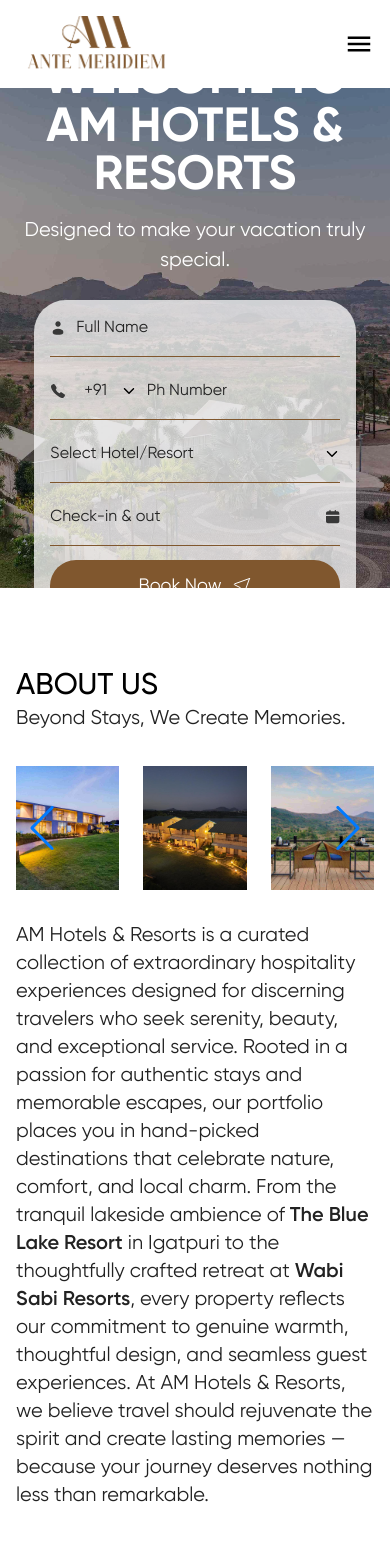
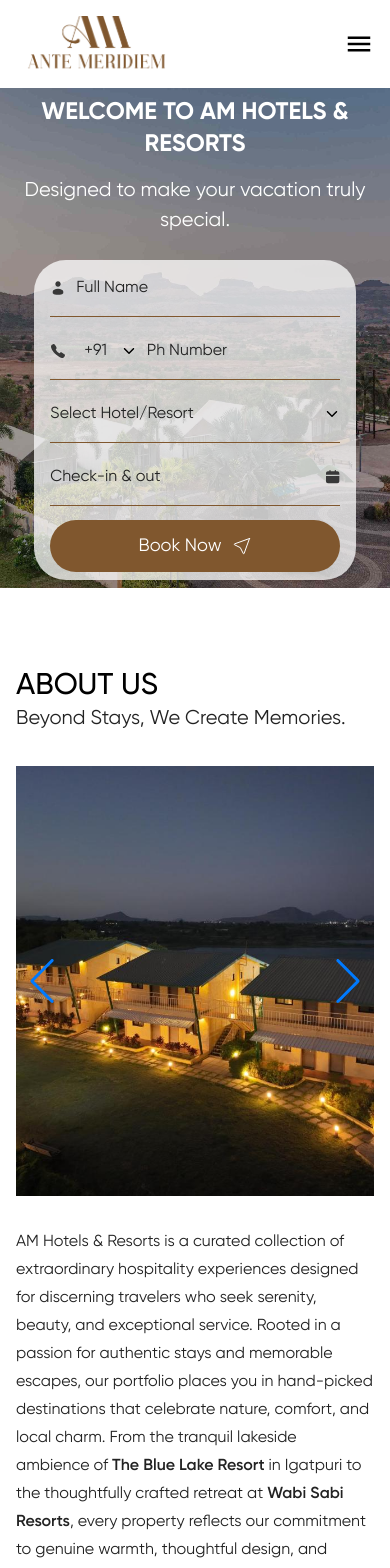
Before and after one commit to fielmente8777/amhospitality, a Next.js app: page / in a window 390 px wide. Shown: the top 1568 px of the page. Built offline with nearby package versions, Linux system fonts and the light colour scheme.

Commit message:
website pages created

```diff
--- a/src/app/Home/components/AboutUs.tsx
+++ b/src/app/Home/components/AboutUs.tsx
@@ -16,7 +16,7 @@
       <div className="max_width">
         <SectionHeading title={data.title} />
         <p className="text-[20px] text-secondary">{data.subtitle}</p>
-        <div className="mt-8">
+        <div className="hidden md:block mt-8">
           <SwiperCarousel
             data={data.images}
             slidesPerView={1}
@@ -34,7 +34,9 @@
                 slidesPerView: 1,
               },
             }}
-            renderSlide={(images) => (
+            renderSlide={(images) => {
+
+              return (
                 <div className="grid grid-cols-3 gap-6">
                   {images.map((img, index) => (
                     <div
@@ -43,19 +45,61 @@
                     >
                       <Image
                         src={img}
-                      // alt={`About ${index + 1}`}
+                        alt={`About ${index + 1}`}
                         fill
                         className="object-cover"
                       />
                     </div>
                   ))}
                 </div>
-            )}
+              );
+            }}
+          />
+        </div>
+
+        <div className="md:hidden mt-8">
+          <SwiperCarousel
+            data={data.images.flat()}
+            slidesPerView={1}
+            spaceBetween={24}
+            loop
+            modules={[Autoplay, Navigation]}
+            navigation
+            autoplay={{
+              delay: 2500,
+              disableOnInteraction: false,
+              pauseOnMouseEnter: true,
+            }}
+            breakpoints={{
+              768: {
+                slidesPerView: 1,
+              },
+            }}
+            renderSlide={(images) => {
+              console.log(images);
+              return (
+
+
+                    <div
+
+                      className="relative aspect-[2.5/3] overflow-hidden"
+                    >
+                      <Image
+                        src={images}
+                        // alt={`About ${index + 1}`}
+                        fill
+                        className="object-cover"
+                      />
+                    </div>
+
+
+              );
+            }}
           />
         </div>
 
         <p
-          className="mt-8 text-[20px] leading-7 text-secondary"
+          className="mt-8 text-md md:text-[20px] leading-7 text-secondary"
           dangerouslySetInnerHTML={{ __html: data.description }}
         />
       </div>
--- a/src/app/Home/components/Dining.tsx
+++ b/src/app/Home/components/Dining.tsx
@@ -11,7 +11,7 @@
 
 export default function Dining({ data }: Props) {
   return (
-    <section className="py-20">
+    <section className="">
       <div className="max_width">
         <SectionHeading title={data.title} />
         <p className="text-[20px] text-secondary">{data.subtitle}</p>
--- a/src/app/Home/components/ExploreMore.tsx
+++ b/src/app/Home/components/ExploreMore.tsx
@@ -18,7 +18,7 @@
         <SectionHeading title={data.title} />
         <p className="text-[20px] text-secondary">{data.subtitle}</p>
 
-        <div className="mt-8">
+        <div className="hidden md:block mt-8">
           <SwiperCarousel
             data={data.places}
             slidesPerView={1}
@@ -57,6 +57,44 @@
             )}
           />
         </div>
+        <div className="md:hidden mt-8">
+          <SwiperCarousel
+            data={data.places.flat()}
+            slidesPerView={1}
+            spaceBetween={24}
+            loop
+            modules={[Autoplay, Navigation]}
+            navigation
+            autoplay={{
+              delay: 2500,
+              disableOnInteraction: false,
+              pauseOnMouseEnter: true,
+            }}
+            breakpoints={{
+              768: {
+                slidesPerView: 1,
+              },
+            }}
+            renderSlide={(images) => {
+              console.log(images);
+              return (
+                <div className="">
+                  <div className="relative aspect-[2.5/3] ">
+                    <Image
+                      src={images.image}
+                      // alt={`Explore ${index + 1}`}
+                      fill
+                      className="object-cover"
+                    />
+                  </div>
+                  {images.title && (
+                    <div className=" text-secondary py-2 text-lg">{images.title}</div>
+                  )}
+                </div>
+              )
+            }}
+          />
+        </div>
       </div>
     </section>
   );
--- a/src/app/Home/components/HomeBanner.tsx
+++ b/src/app/Home/components/HomeBanner.tsx
@@ -26,7 +26,7 @@
       {/* Content */}
       <div className="absolute inset-0 flex items-center justify-center">
         <div className="max_width flex flex-col items-center">
-          <h1 className="text-center text-5xl font-bold uppercase text-white">
+          <h1 className="text-center text-2xl md:text-5xl font-bold uppercase text-white">
             {data.title}
           </h1>
 
--- a/src/app/Home/components/Hospitality.tsx
+++ b/src/app/Home/components/Hospitality.tsx
@@ -12,10 +12,10 @@
     <div className="bg-secondary text-white text-center py-15 max_screen_width">
       <SectionHeading title={data.title} />
 
-      <div className="grid grid-cols-4 mt-10">
+      <div className="grid grid-cols-1 max-md:gap-5 md:grid-cols-4 mt-10">
         {data.card.map((card,index) =>
           (
-            <div>
+            <div className="">
              <p className="text-xl font-semibold">{card.subtitle}</p>
              <p>{card.description}</p>
             </div>
--- a/src/app/Home/components/Testimonials.tsx
+++ b/src/app/Home/components/Testimonials.tsx
@@ -20,10 +20,15 @@
         <div className="mt-10">
           <SwiperCarousel
             data={data.testimonials}
-            slidesPerView={3}
+            slidesPerView={1}
             spaceBetween={32}
             navigation={true}
             swiperSlideClassName="py-10"
+             breakpoints={{
+              768: {
+                slidesPerView: 3,
+              },
+            }}
             renderSlide={(item) => (
               <div className="rounded-lg bg-white p-6 drop-shadow-xl">
                 <div className="mb-4 flex gap-1">
```
Lines whose indentation alone changed are shown as unchanged.
